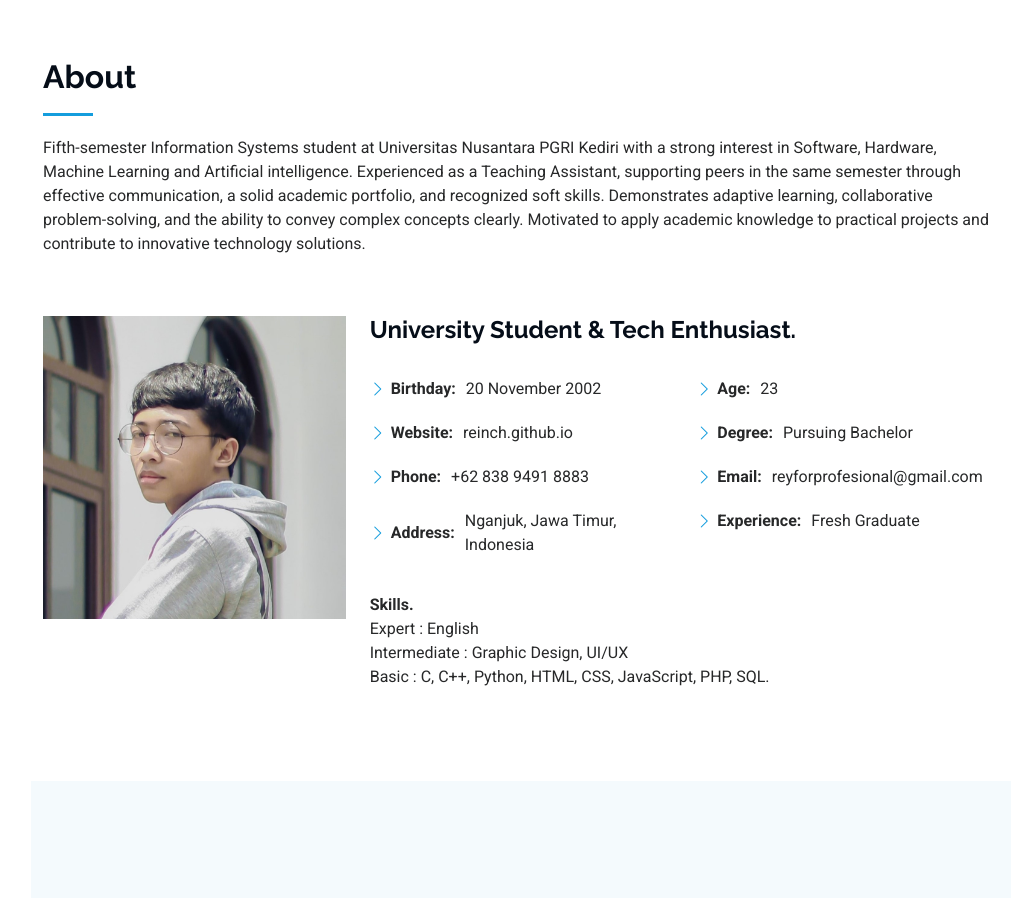
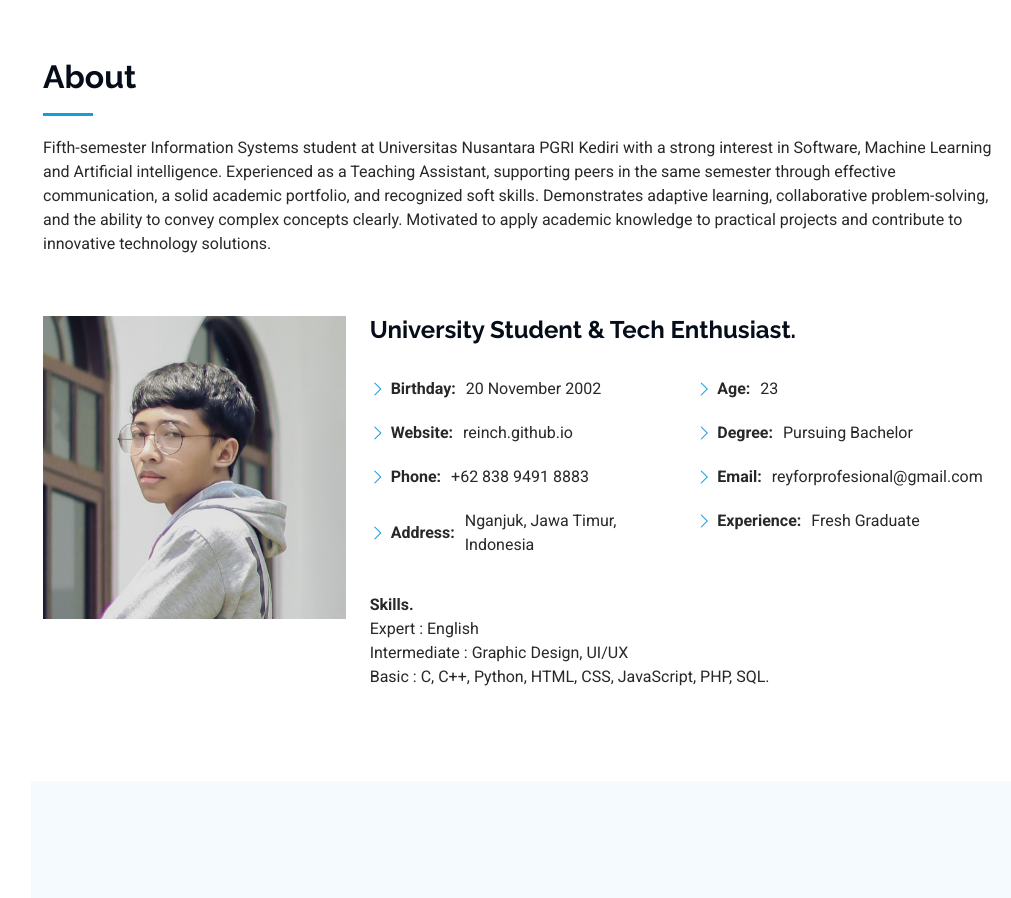
Before and after one commit to reinch/reinch.github.io, a plain HTML site: page index.html in a window 1280 px wide. Shown: the part 802-1700 px from the top of the page, without its empty margins (269-1280 px from the left). Drawn offline with Linux system fonts and the light colour scheme.

Commit message:
[ADJUST] about

```diff
--- a/index.html
+++ b/index.html
@@ -83,7 +83,7 @@
       <!-- Section Title -->
       <div class="container section-title" data-aos="fade-up">
         <h2>About</h2>
-        <p>Fifth-semester Information Systems student at Universitas Nusantara PGRI Kediri with a strong interest in Software, Hardware, Machine Learning and Artificial intelligence. Experienced as a Teaching Assistant, supporting peers in the same semester through effective communication, a solid academic portfolio, and recognized soft skills. Demonstrates adaptive learning, collaborative problem-solving, and the ability to convey complex concepts clearly. Motivated to apply academic knowledge to practical projects and contribute to innovative technology solutions.</p>
+        <p>Fifth-semester Information Systems student at Universitas Nusantara PGRI Kediri with a strong interest in Software, Machine Learning and Artificial intelligence. Experienced as a Teaching Assistant, supporting peers in the same semester through effective communication, a solid academic portfolio, and recognized soft skills. Demonstrates adaptive learning, collaborative problem-solving, and the ability to convey complex concepts clearly. Motivated to apply academic knowledge to practical projects and contribute to innovative technology solutions.</p>
       </div><!-- End Section Title -->
 
       <div class="container" data-aos="fade-up" data-aos-delay="100">
```
